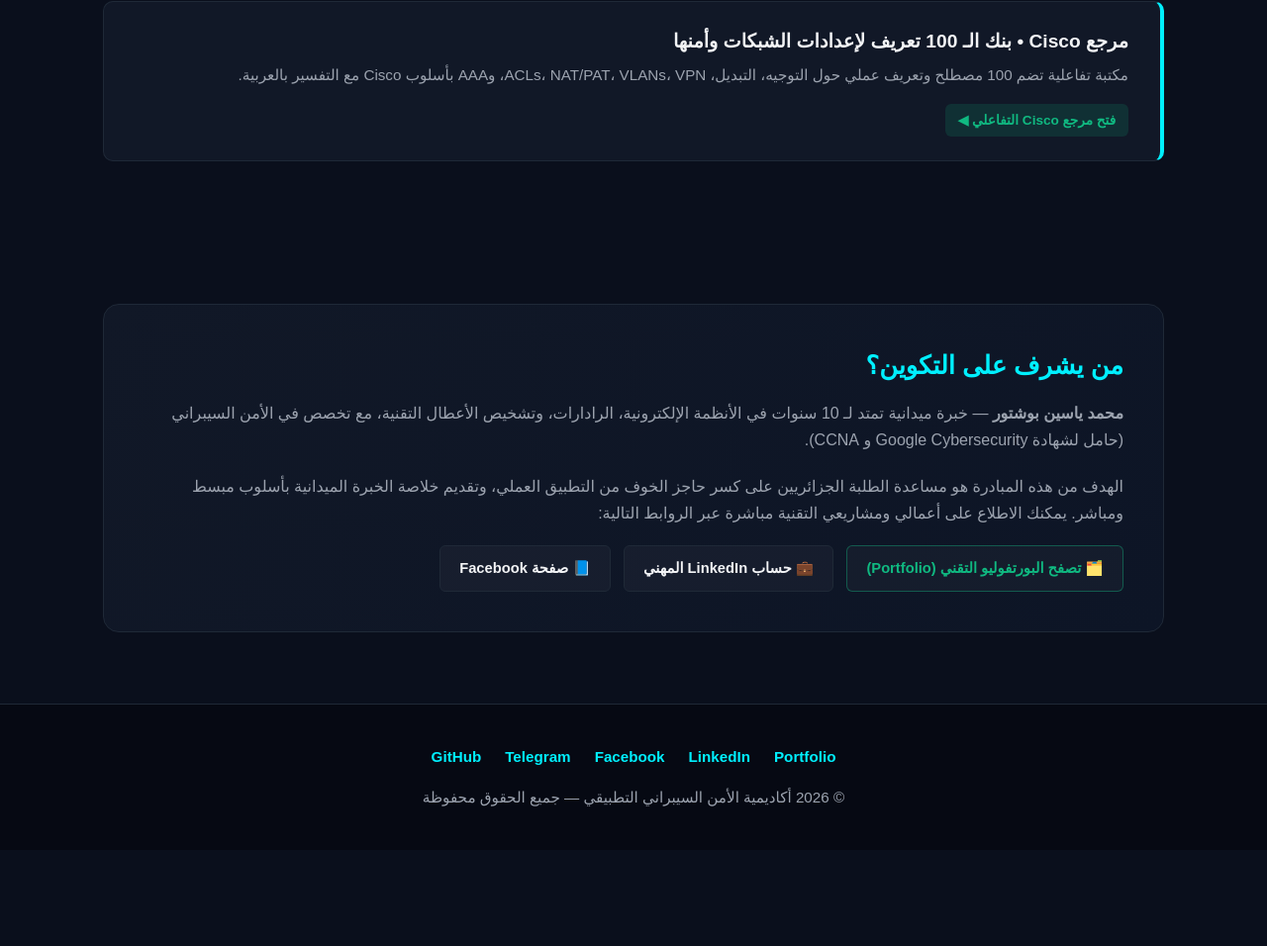
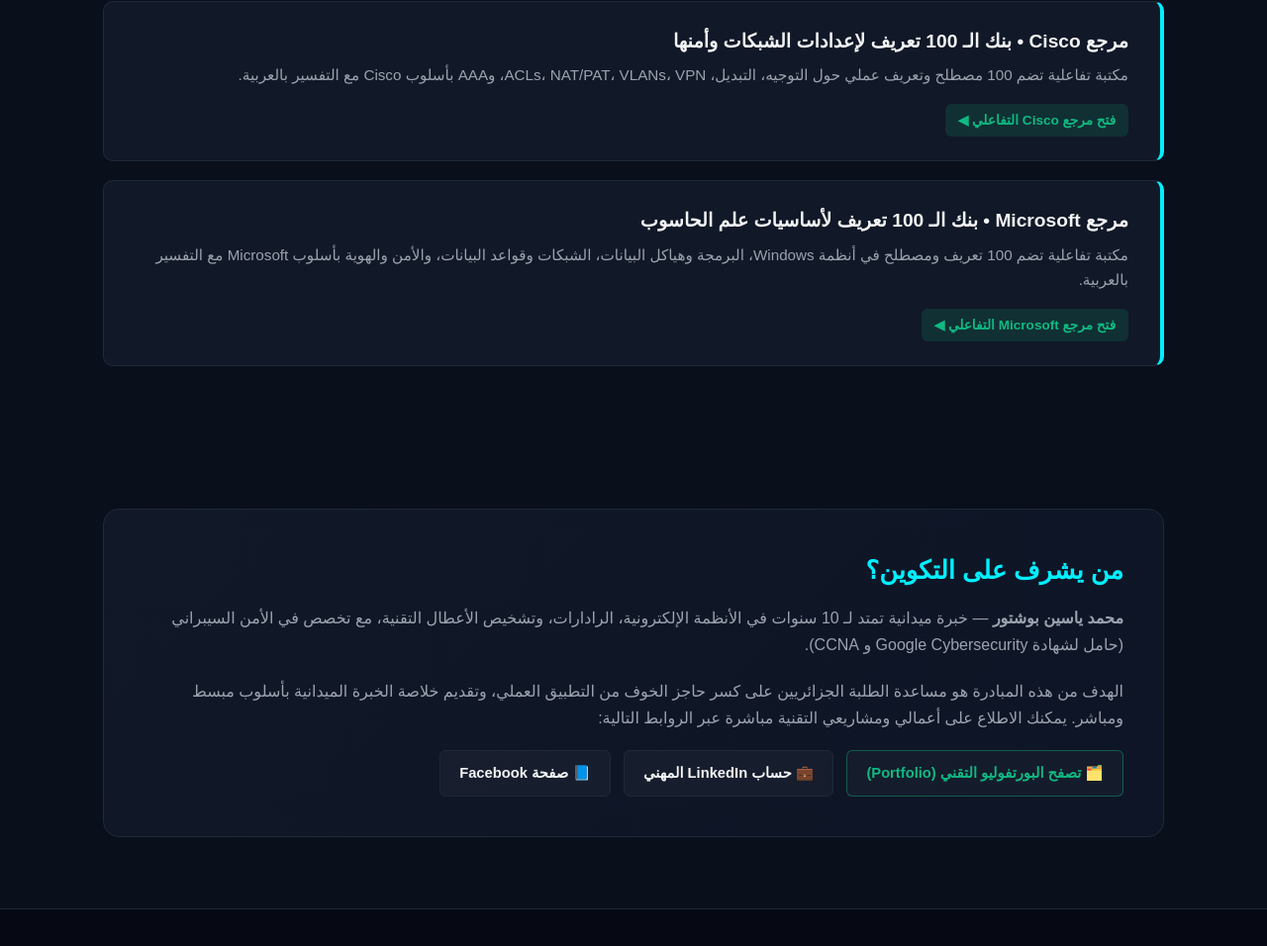
Before and after one commit to mohamedyacineboucheteur-ui/cyber-academy, a plain HTML site: page index.html in a window 1280 px wide. Shown: the part 2076-3032 px from the top of the page at 99% size. Before the commit the page ends 2935 px from the top, so only its background shows below. Drawn offline with Linux system fonts and the light colour scheme.

Commit message:
Update index.html

```diff
--- a/index.html
+++ b/index.html
@@ -483,6 +483,14 @@
     </div>
     <span class="module-tag">فتح مرجع Cisco التفاعلي ◀</span>
 </a>
+
+            <a href="microsoft-cs-100.html" class="module-item module-link-card">
+                <div class="module-info">
+                    <h3>مرجع Microsoft • بنك الـ 100 تعريف لأساسيات علم الحاسوب</h3>
+                    <p>مكتبة تفاعلية تضم 100 تعريف ومصطلح في أنظمة Windows، البرمجة وهياكل البيانات، الشبكات وقواعد البيانات، والأمن والهوية بأسلوب Microsoft مع التفسير بالعربية.</p>
+                </div>
+                <span class="module-tag">فتح مرجع Microsoft التفاعلي ◀</span>
+            </a>
         </div>
     </section>
 
```
